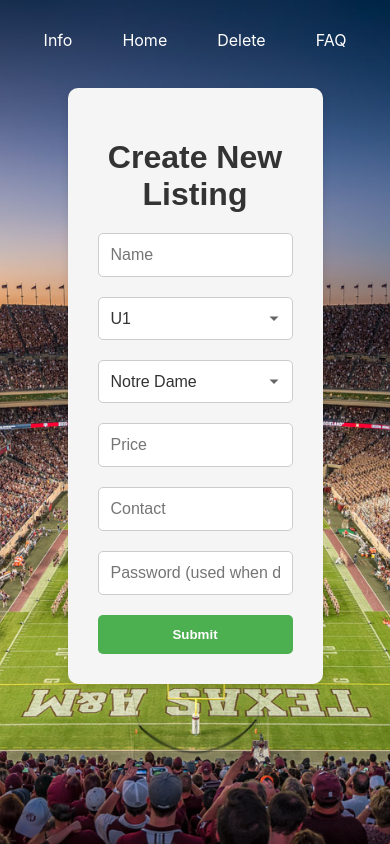
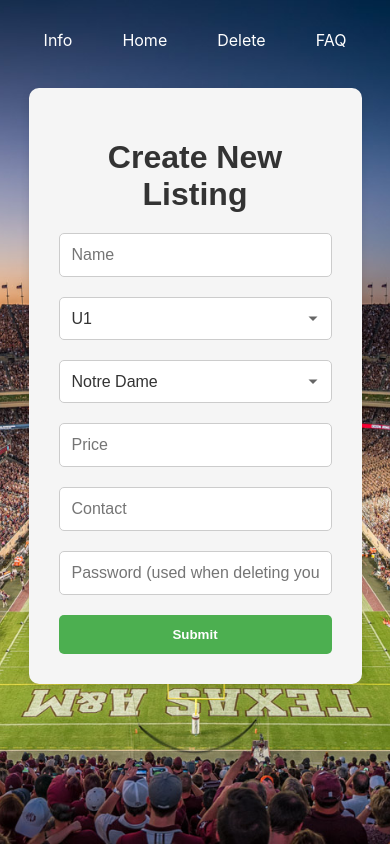
Before and after one commit to andrewlin27/Sports-Pass, a React (Create React App) app in the folder frontend/: page /sell in a window 390 px wide. Built offline with nearby package versions, Linux system fonts and the light colour scheme.

Commit message:
google analytics & mobile styling

```diff
--- a/frontend/public/index.html
+++ b/frontend/public/index.html
@@ -1,6 +1,16 @@
 <!DOCTYPE html>
 <html lang="en">
   <head>
+    <!-- Google tag (gtag.js) -->
+    <script async src="https://www.googletagmanager.com/gtag/js?id=G-P56ERWKB6H"></script>
+    <script>
+      window.dataLayer = window.dataLayer || [];
+      function gtag(){dataLayer.push(arguments);}
+      gtag('js', new Date());
+
+      gtag('config', 'G-P56ERWKB6H');
+    </script>
+
     <meta charset="utf-8" />
     <link rel="icon" href="%PUBLIC_URL%/favicon.ico" />
     <meta name="viewport" content="width=device-width, initial-scale=1" />
--- a/frontend/src/components/css/Sell.css
+++ b/frontend/src/components/css/Sell.css
@@ -9,6 +9,12 @@
     color: #333;
     height: 100%;
     opacity:100%;
+}
+
+@media (max-width: 480px) {
+    .sell-page {
+        max-width: 70%;
+    }
 }
 
 .sell-page h1 {
```
